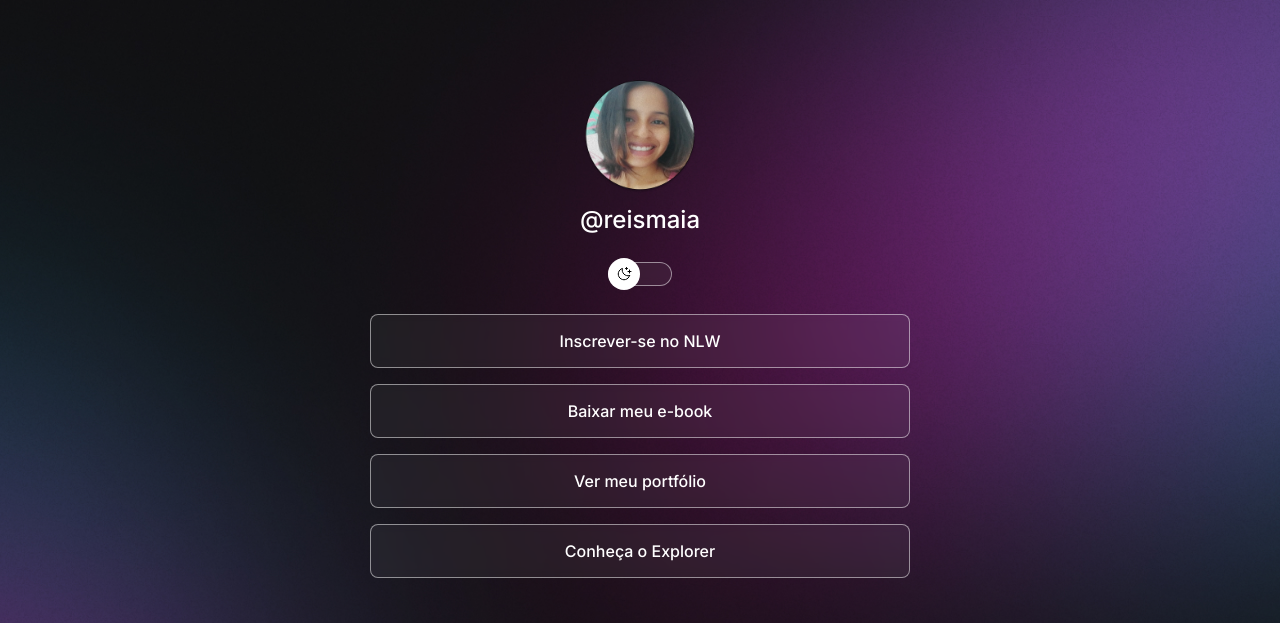
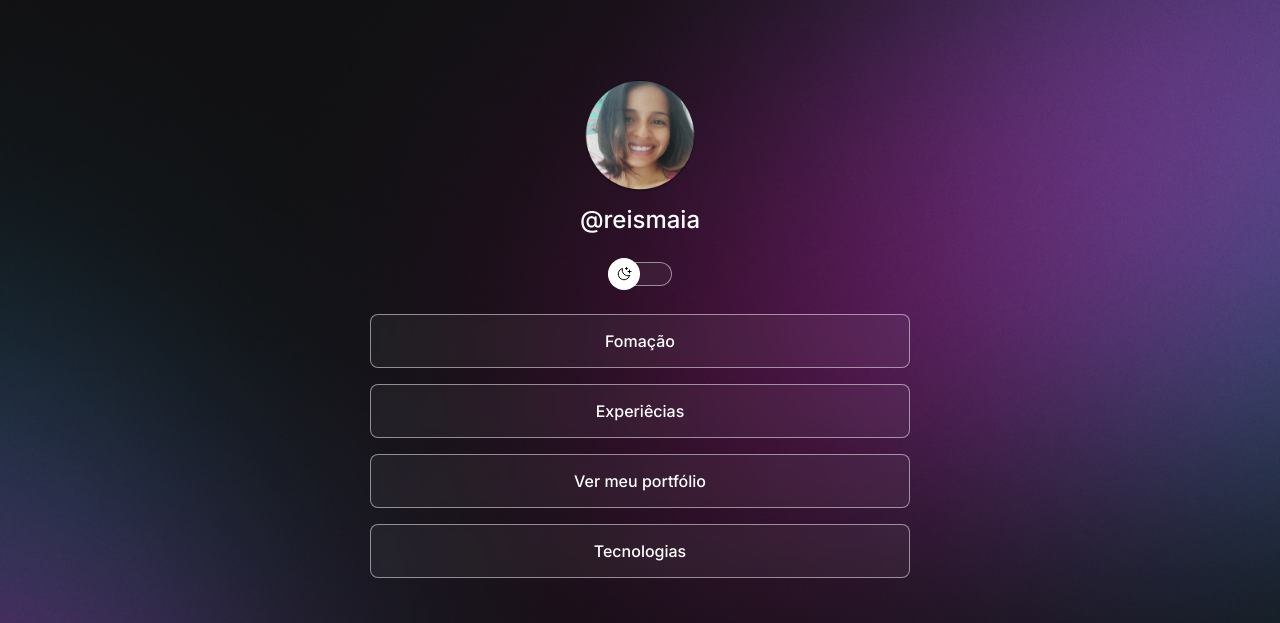
Before and after one commit to samara-maia/profile, a plain HTML site: page index.html in a window 1280 px wide. Shown: the top 623 px of the page. Drawn offline with nearby package versions, Linux system fonts and the light colour scheme.

Commit message:
mudando as tags  para uma nova descrição

```diff
--- a/index.html
+++ b/index.html
@@ -26,16 +26,16 @@
     </div>
     <ul>
       <li>
-        <a href="#">Inscrever-se no NLW</a>
+        <a href="#">Fomação</a>
       </li>
       <li>
-        <a href="#">Baixar meu e-book</a>
+        <a href="#">Experiêcias</a>
       </li>
       <li>
         <a href="#">Ver meu portfólio</a>
       </li>
       <li>
-        <a href="#">Conheça o Explorer</a>
+        <a href="#">Tecnologias</a>
       </li>
     </ul>
     <div id="social-links">
```
